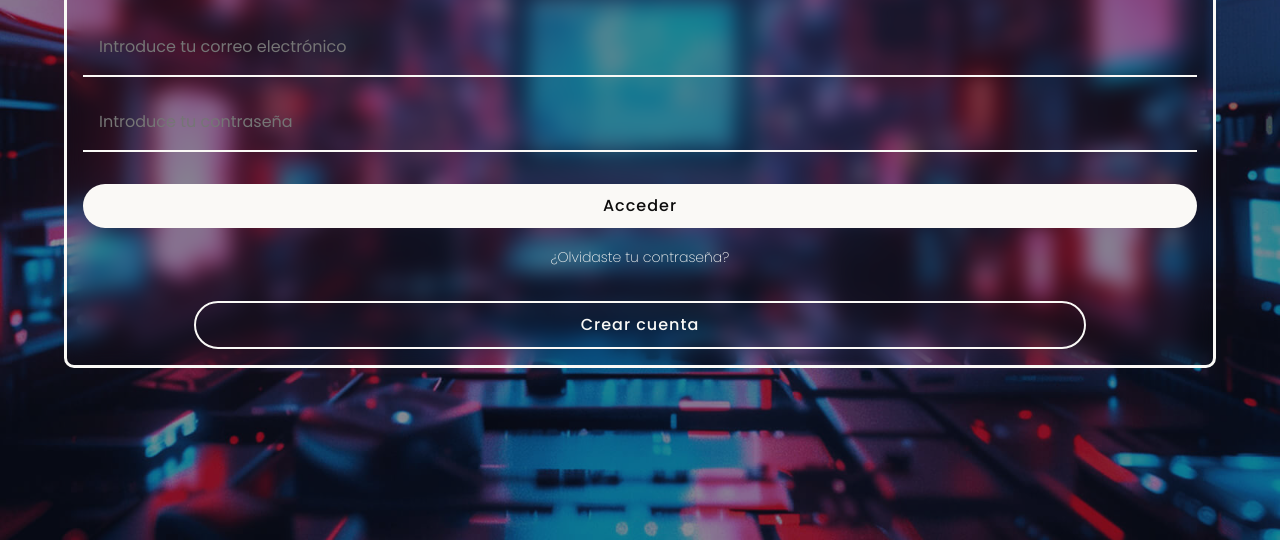
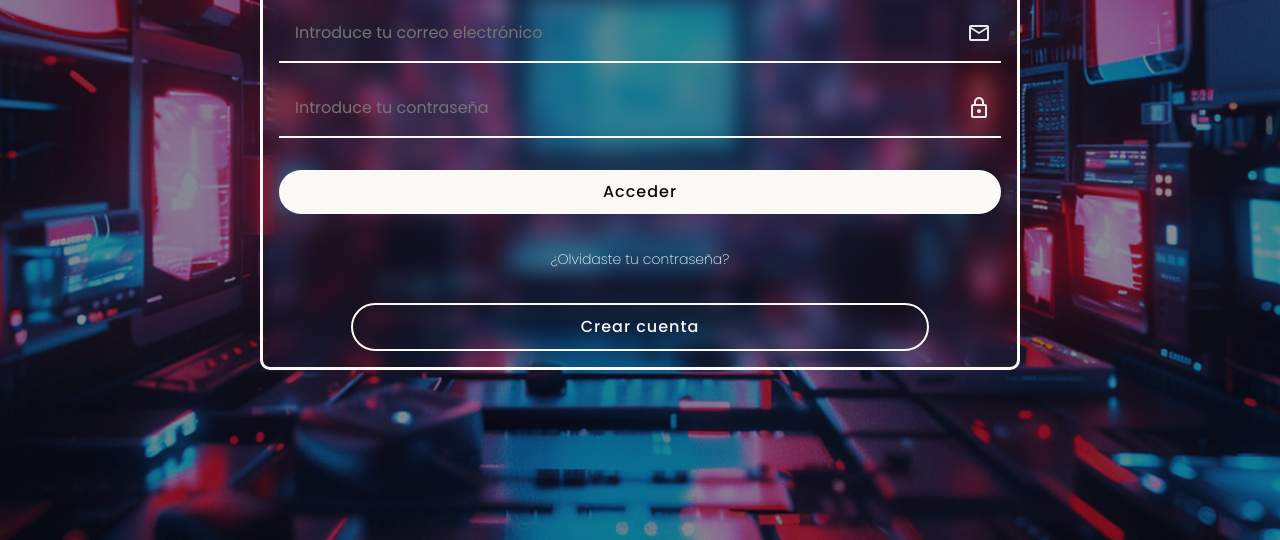
Before and after one commit to angelgcdev/proyecto-pasantia-posgradoUPEA, a plain HTML site: page pages/login.html in a window 1280 px wide. Shown: the part 260-800 px from the top of the page. Drawn offline with Linux system fonts and the light colour scheme.

Commit message:
login.html terminado hasta el momento

```diff
--- a/pages/login.html
+++ b/pages/login.html
@@ -20,6 +20,11 @@
               class="login__input"
               placeholder="Introduce tu correo electrónico"
             />
+            <img
+              src="../assets/icons/mail.svg"
+              alt="icono del mensaje"
+              class="icon"
+            />
           </div>
           <div class="login__form-group">
             <input
@@ -28,6 +33,11 @@
               name="password"
               class="login__input"
               placeholder="Introduce tu contraseña"
+            />
+            <img
+              src="../assets/icons/lock.svg"
+              alt="icono del password"
+              class="icon"
             />
           </div>
 
--- a/styles/login.css
+++ b/styles/login.css
@@ -41,7 +41,7 @@ body {
 }
 
 .login__title {
-  font-size: var(--titulo1);
+  font-size: var(--titulo2);
   font-weight: 600;
   line-height: 1.5;
   letter-spacing: 0.1rem;
@@ -57,6 +57,8 @@ body {
 .login__form-group {
   width: 100%;
   margin-bottom: 1.6rem;
+  position: relative;
+  display: inline-block;
 }
 
 .login__input {
@@ -68,6 +70,18 @@ body {
   color: var(--antique-white);
   font-size: var(--normal);
   outline: none;
+
+  padding-right: 4rem;
+}
+
+.icon {
+  position: absolute;
+  right: 10px;
+  top: 50%;
+  transform: translateY(-50%);
+  width: 2.4rem;
+  height: 2.4rem;
+  pointer-events: none;
 }
 
 .login__link {
@@ -123,3 +137,10 @@ body {
   border: 3px solid var(--lightBlue);
   transform: scale(0.98);
 }
+
+/*------Media queries------*/
+@media (min-width: 760px) {
+  .login {
+    max-width: 76rem;
+  }
+}
```
Also changed, not shown: assets/icons/lock.svg (added), assets/icons/mail.svg (added), pages/signup.html (added).
